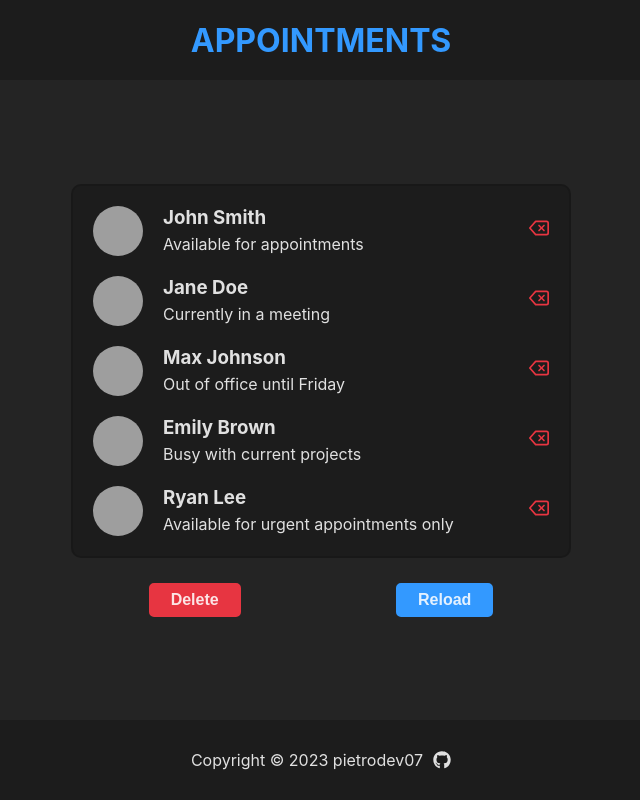
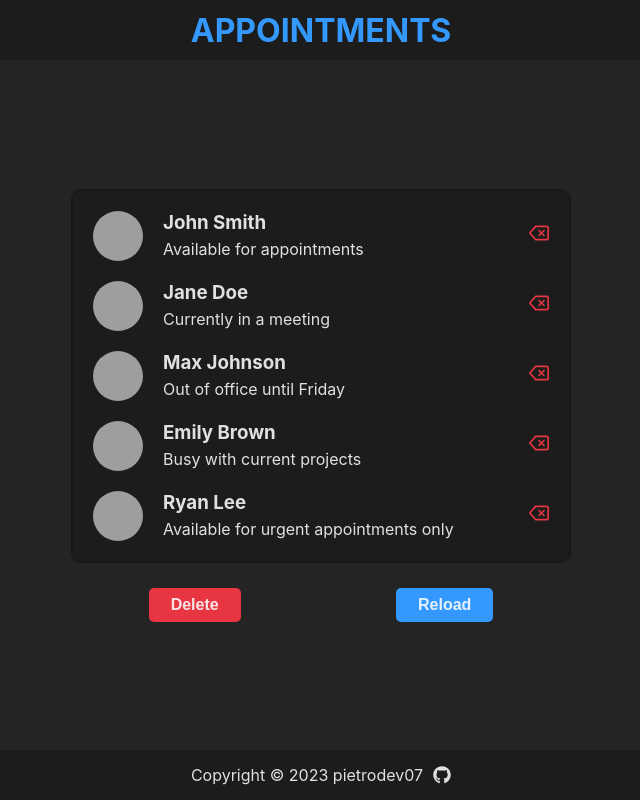
Before and after one commit to pietrodev07/react-appointments, a React (Vite) app: page / in a window 1280 px wide. Shown: the whole page, without its empty margins (319-959 px from the left). Built offline with nearby package versions, Linux system fonts and the light colour scheme; grey boxes are pictures that could not be loaded.

Commit message:
fix: modify general styles

```diff
--- a/src/App.jsx
+++ b/src/App.jsx
@@ -6,7 +6,7 @@ function App() {
 
   return (
 
-    <>
+    <div className="app">
 
       <Header />
 
@@ -14,7 +14,7 @@ function App() {
 
       <Footer />
 
-    </>
+    </div>
 
   )
 
--- a/src/components/Footer/Footer.css
+++ b/src/components/Footer/Footer.css
@@ -1,10 +1,7 @@
 .footer {
-  width: 100%;
-  height: 10vh;
+  flex-shrink: 0;
+  height: 50px;
   background-color: #1c1c1c;
-  position: absolute;
-  bottom: 0;
-  left: 0;
   display: flex;
   justify-content: center;
   align-items: center;
--- a/src/components/Header/Header.css
+++ b/src/components/Header/Header.css
@@ -1,5 +1,6 @@
 .header {
-  height: 10vh;
+  height: 60px;
+  flex-shrink: 0;
   background-color: #1c1c1c;
   display: flex;
   justify-content: center;
--- a/src/components/Main/Main.css
+++ b/src/components/Main/Main.css
@@ -1,9 +1,9 @@
 .main {
-  height: 80vh;
   display: flex;
   justify-content: center;
   align-items: center;
   flex-direction: column;
+  flex-grow: 1;
   gap: 25px;
 }
 
--- a/src/index.css
+++ b/src/index.css
@@ -10,3 +10,9 @@ body {
   color: #ffffffdd;
   background-color: #242424;
 }
+
+.app {
+  display: flex;
+  flex-direction: column;
+  height: 100svh;
+}
```
